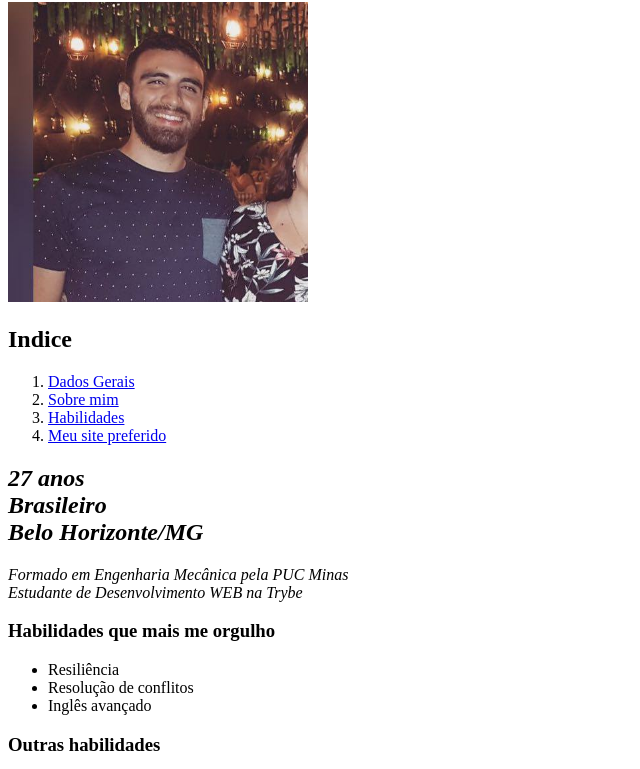
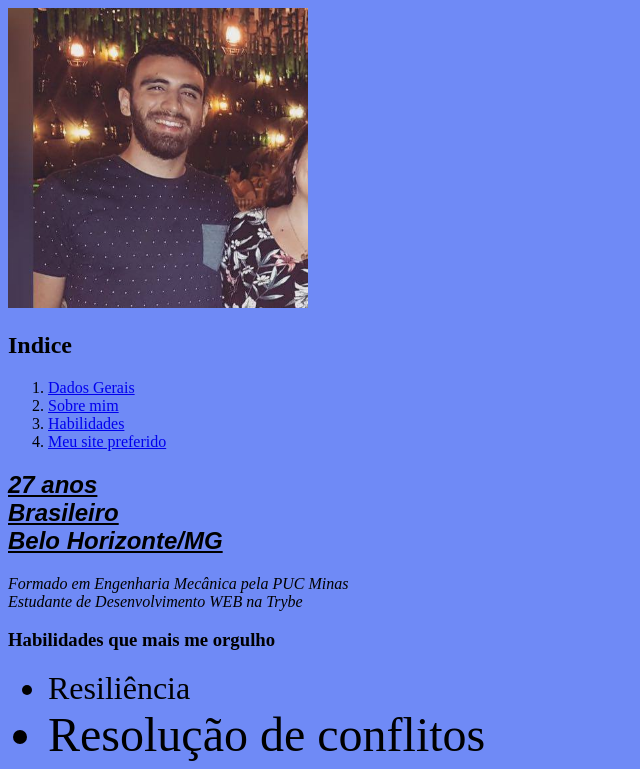
Before and after one commit to DIogoAlpino/DiogoAlpino.github.io, a plain HTML site: page index.html in a window 1280 px wide. Shown: the part 78-847 px from the top of the page, without its empty margins (0-640 px from the left). Drawn offline with Linux system fonts and the light colour scheme.

Commit message:
Estilizando portfolio dia 3.2

```diff
--- a/index.html
+++ b/index.html
@@ -12,7 +12,36 @@ Um índice com links internos para as diferentes seções do seu portfólio. -->
 <html lang="pt-br">
   <head>
     <meta charset="UTF-8">
-    <title>HTML</title>
+    <title>Diogo Alpino Costa</title>
+    <style>
+
+      body {
+        background-color: rgb(111,138,246);
+      }
+      h1 {
+        font-family: Georgia, 'Times New Roman', Times, sans-serif;
+      }
+
+      #dadosGerais {
+        font-family: Arial, Helvetica, sans-serif;
+        font-weight: bold;
+        text-decoration: underline;
+      }
+
+      .resiliencia {
+        font-size:2em;
+      }
+
+      .resConf {
+        font-size:3em;
+      }
+
+      .ingles {
+        font-size:40px;
+      }
+
+
+    </style>
   </head>
   <body>
     <h1> <strong>Diogo Alpino Costa</strong></h1>
@@ -28,9 +57,9 @@ Um índice com links internos para as diferentes seções do seu portfólio. -->
     <p id="sobreMim"><em>Formado em Engenharia Mecânica pela PUC Minas <br> Estudante de Desenvolvimento WEB na Trybe <br> </em></p>
     <h3 id="habilidades">Habilidades que mais me orgulho</h3>
     <ul>
-        <li>Resiliência</li>
-        <li>Resolução de conflitos</li>
-        <li>Inglês avançado</li>
+        <li class="resiliencia">Resiliência</li>
+        <li class="resConf">Resolução de conflitos</li>
+        <li class="ingles">Inglês avançado</li>
     </ul>
     <h3>Outras habilidades</h3>
     <ul>
```
